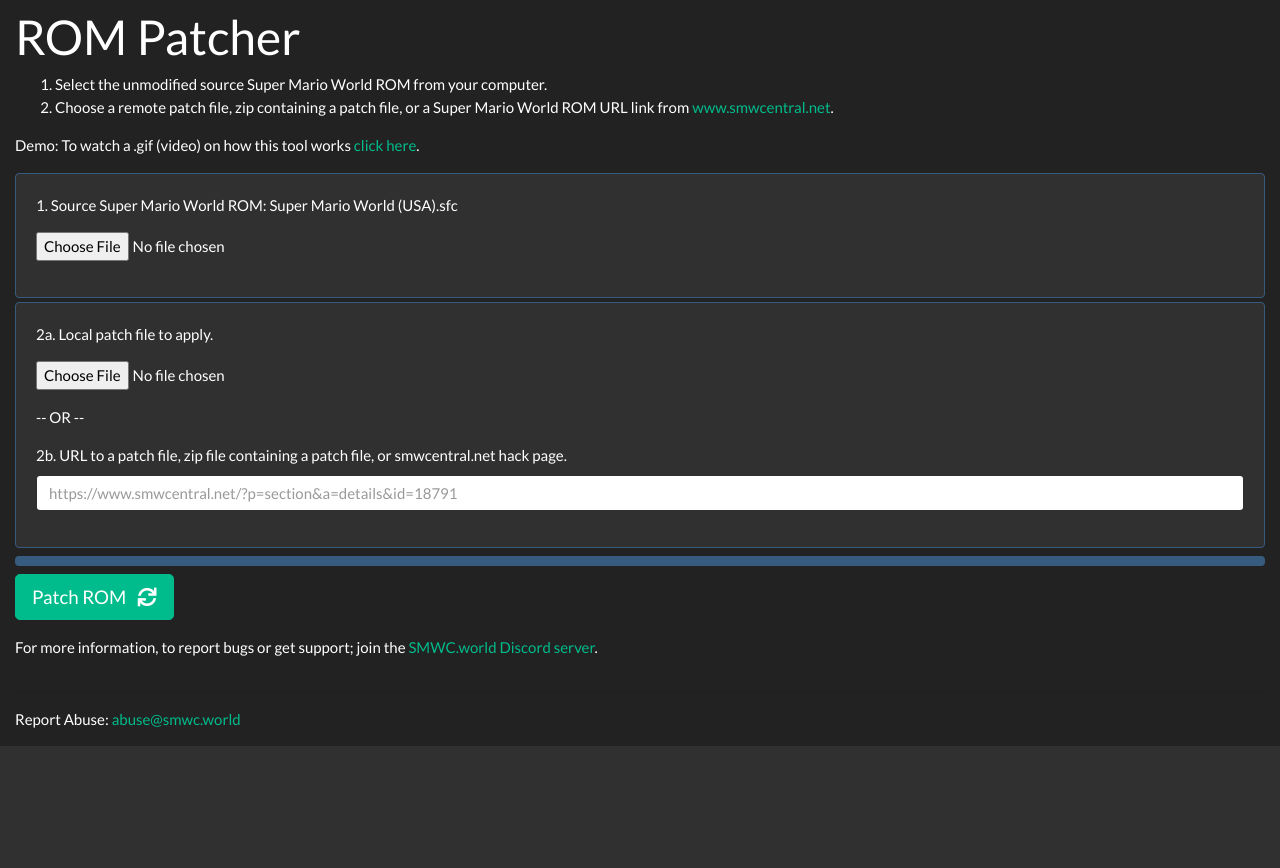
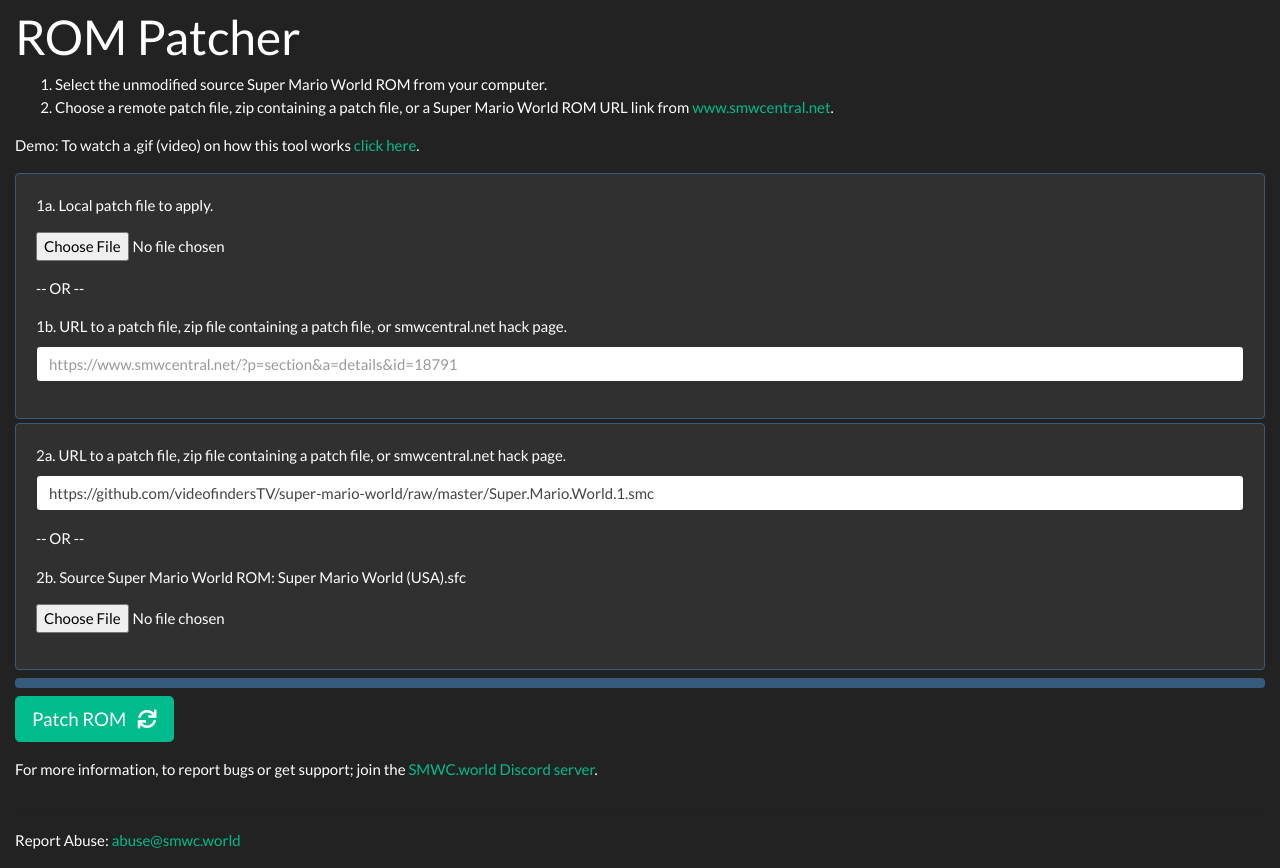
Before and after one commit to cssnr/smwc-web, a Django app: page /patcher/ in a window 1280 px wide. Shown: the part 79-947 px from the top of the page. Before the commit the page ends 825 px from the top, so only its background shows below. Run offline with Django 3.2, Linux system fonts and the light colour scheme; parts of the project's set-up code (start-up, migrations or seed data) failed here and were passed over; some libraries are stand-ins or nearby versions.

Commit message:
Added remote source

```diff
--- a/patcher/views.py
+++ b/patcher/views.py
@@ -22,35 +22,60 @@
             if not form.is_valid():
                 return JsonResponse({'error': form.errors}, status=400)
 
-            if form.is_valid():
-                statsd.incr('patcher.rom_patcher.click')
-                logger.debug(request.FILES['source_rom'])
-                logger.debug('input_patch: {}'.format(form.cleaned_data['input_patch']))
-                patcher = RomPatcher(request.FILES['source_rom'])
-                if form.cleaned_data['input_patch']:
-                    patch_file = patcher.download_rom(form.cleaned_data['input_patch'])
-                else:
-                    logger.debug(request.FILES['input_file'])
-                    patch_file = patcher.write_input_to_file(
-                        request.FILES['input_file'], request.FILES['input_file'].name)
+            statsd.incr('patcher.rom_patcher.click')
+            patcher = RomPatcher()
 
-                source_name, source_ext = os.path.splitext(request.FILES['source_rom'].name)
-                if not source_ext:
-                    source_ext = '.sfc'
-                logger.debug('source_ext: {}'.format(source_ext))
-                logger.debug('patch_file: {}'.format(patch_file))
-                output_file = patcher.patch_rom(patch_file, source_ext)
-                logger.debug('output_file: {}'.format(output_file))
-                rand = get_random_string()
-                fs = FileSystemStorage(location=os.path.join(settings.MEDIA_ROOT, rand))
-                fs.base_url += rand + '/'
-                filename = fs.save(patcher.patch_name, open(output_file, 'rb'))
-                logger.debug('filename: {}'.format(filename))
-                logger.debug('fs.path(filename): {}'.format(fs.path(filename)))
-                logger.debug('fs.url(filename): {}'.format(fs.url(filename)))
-                cleanup_hack.apply_async((os.path.dirname(fs.path(filename)),), countdown=60)
-                statsd.incr('patcher.rom_patcher.success')
-                return JsonResponse({'location': fs.url(filename)})
+            # 2 - SOURCE ROM
+            if form.cleaned_data['source_file']:
+                # 2b - source FILE provided
+                logger.debug(request.FILES['source_file'])
+                patcher.source_ext = patcher.get_file_extension(request.FILES['source_file'].name)
+                patcher.source_rom_path = patcher.write_input_to_file(
+                    request.FILES['source_file'], 'smw{}'.format(patcher.source_ext)
+                )
+
+            else:
+                # 2a - source URL provided
+                logging.debug(form.cleaned_data['source_url'])
+                patcher.source_ext = patcher.get_file_extension(form.cleaned_data['source_url'])
+                patcher.source_rom_path = patcher.download_url_to_file(
+                    form.cleaned_data['source_url'], 'smw{}'.format(patcher.source_ext)
+                )
+
+            logger.debug('patcher.source_rom_path: {}'.format(patcher.source_rom_path))
+
+            # 1 - PATCH FILE
+            if form.cleaned_data['patch_url']:
+                # 1b - patch URL provided
+                logger.debug(form.cleaned_data['patch_url'])
+                patcher.patch_file = patcher.download_rom(form.cleaned_data['patch_url'])
+
+            else:
+                # 1a - patch FILE provided
+                logger.debug(request.FILES['patch_file'])
+                patcher.patch_file = patcher.write_input_to_file(
+                    request.FILES['patch_file'], request.FILES['patch_file'].name
+                )
+
+            logger.debug('patcher.patch_file: {}'.format(patcher.patch_file))
+
+            new_rom_path = patcher.patch_rom(patcher.patch_file, patcher.source_ext)
+            logger.debug('new_rom_path: {}'.format(new_rom_path))
+            logger.debug('patcher.new_rom_path: {}'.format(patcher.new_rom_path))
+            logger.debug('patcher.new_rom_name: {}'.format(patcher.new_rom_name))
+
+            rand = get_random_string()
+            fs = FileSystemStorage(location=os.path.join(settings.MEDIA_ROOT, rand))
+            fs.base_url += rand + '/'
+
+            filename = fs.save(patcher.new_rom_name, open(patcher.new_rom_path, 'rb'))
+            logger.debug('filename: {}'.format(filename))
+            logger.debug('fs.path(filename): {}'.format(fs.path(filename)))
+            logger.debug('fs.url(filename): {}'.format(fs.url(filename)))
+            cleanup_hack.apply_async((os.path.dirname(fs.path(filename)),), countdown=60)
+
+            statsd.incr('patcher.rom_patcher.success')
+            return JsonResponse({'location': fs.url(filename)})
 
         except Exception as error:
             logger.exception(error)
--- a/smwc_web/settings.py
+++ b/smwc_web/settings.py
@@ -47,8 +47,8 @@
 OAUTH_GRANT_TYPE = CONFIG['oauth']['grant_type']
 OAUTH_SCOPE = CONFIG['oauth']['scope'].strip('"')
 
-CELERY_BROKER_URL = 'redis://localhost:6379'
-CELERY_RESULT_BACKEND = 'redis://localhost:6379'
+CELERY_BROKER_URL = 'redis://:retropieviewerlevelcodes@localhost:6379/0'
+CELERY_RESULT_BACKEND = 'redis://:retropieviewerlevelcodes@localhost:6379/0'
 CELERY_ACCEPT_CONTENT = ['application/json']
 CELERY_RESULT_SERIALIZER = 'json'
 CELERY_TASK_SERIALIZER = 'json'
--- a/templates/patcher.html
+++ b/templates/patcher.html
@@ -44,22 +44,29 @@
 
                 <div class="card border-primary my-1">
                     <div class="card-body">
-                            <p>1. Source Super Mario World ROM: Super Mario World (USA).sfc</p>
-                            <input id="source_rom" name="source_rom" type="file" class="mb-3" required>
+                        <p>1a. Local patch file to apply.</p>
+                        <input id="patch_file" name="patch_file" type="file" class="mb-3">
+                        <p>-- OR --</p>
+                        <div class="form-group">
+                            <label for="patch_url">1b. URL to a patch file, zip file containing a patch file,
+                                or smwcentral.net hack page.</label>
+                            <input type="text" class="form-control" id="patch_url" name="patch_url"
+                                   placeholder="https://www.smwcentral.net/?p=section&a=details&id=18791">
+                        </div>
                     </div>
                 </div>
 
                 <div class="card border-primary my-1">
                     <div class="card-body">
-                        <p>2a. Local patch file to apply.</p>
-                        <input id="input_file" name="input_file" type="file" class="mb-3">
+                        <div class="form-group">
+                            <label for="source_url">2a. URL to a patch file, zip file containing a patch file,
+                                or smwcentral.net hack page.</label>
+                            <input type="text" class="form-control" id="source_url" name="source_url"
+                                   value="https://github.com/videofindersTV/super-mario-world/raw/master/Super.Mario.World.1.smc">
+                        </div>
                         <p>-- OR --</p>
-                        <div class="form-group">
-                            <label for="input_patch">2b. URL to a patch file, zip file containing a patch file,
-                                or smwcentral.net hack page.</label>
-                            <input type="text" class="form-control" id="input_patch" name="input_patch"
-                                   placeholder="https://www.smwcentral.net/?p=section&a=details&id=18791">
-                        </div>
+                        <p>2b. Source Super Mario World ROM: Super Mario World (USA).sfc</p>
+                        <input id="source_file" name="source_file" type="file" class="mb-3">
                     </div>
                 </div>
 
```
Also changed, not shown: patcher/forms.py (+8 -4 lines), patcher/patcher.py (+43 -24 lines).
